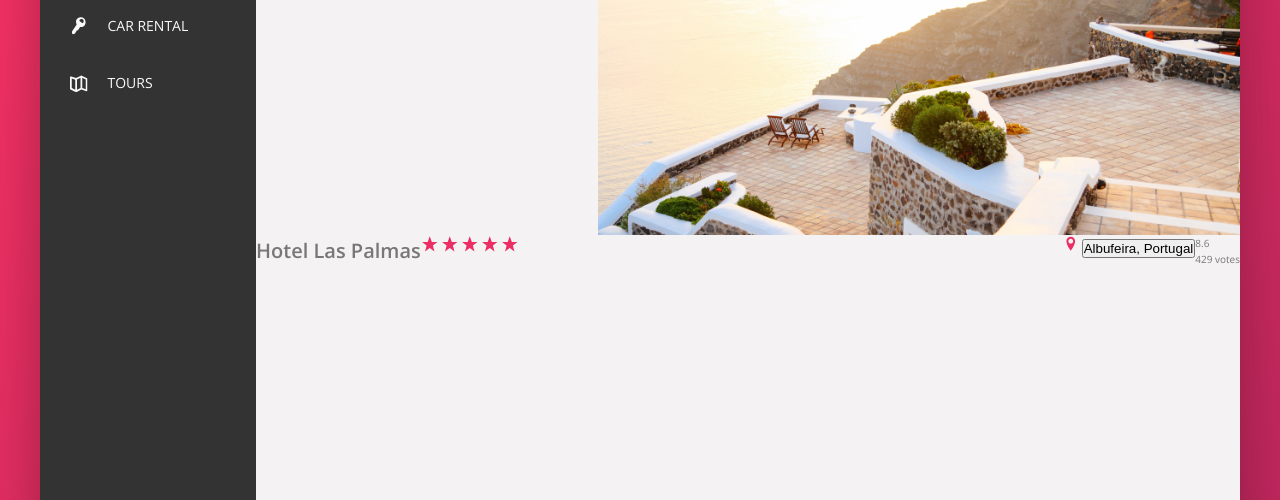
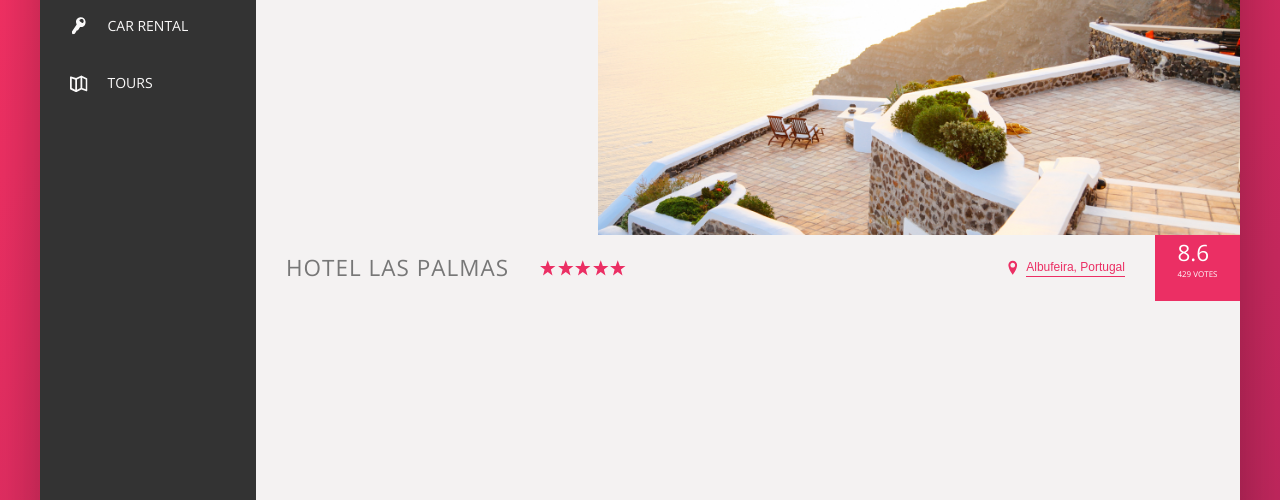
Before and after one commit to bikokwa/trillo, a website: page index.html in a window 1280 px wide. Shown: the part 300-800 px from the top of the page. Drawn offline with nearby package versions, Linux system fonts and the light colour scheme.

Commit message:
Building the Hotel Overview - Part 2

```diff
--- a/sass/_components.scss
+++ b/sass/_components.scss
@@ -200,13 +200,20 @@
 // HOTEL OVERVIEW
 .overview {
     display: flex;
+    align-items: center;
+    border-bottom: ipx solid var(--color-grey-light-2);
 
     &__heading {
-
+        font-size: 2.25rem;
+        font-weight: 300;
+        text-transform: uppercase;
+        letter-spacing: 1px;
+        padding: 1.5rem 3rem;
     }
 
     &__stars {
         margin-right: auto;
+        display: flex;
     }
 
     &__icon-star, &__icon-location {
@@ -216,18 +223,73 @@
     }
 
     &__location {
+        font-size: 1.2rem;
+        display: flex;
+        align-items: center;
+    }
 
+    &__icon-location {
+        margin-right: .5rem;
     }
 
     &__rating {
-
+        background-color: var(--color-primary);
+        margin-left: 3rem;
+        color: #fff;
+        padding: 0 2.25rem;
+        align-items: center;
+        justify-content: center;
+        align-self: stretch;
     }
 
     &__rating-average {
-
+        font-size: 2.25rem;
+        font-weight: 300;
+        margin-bottom: -3px;
     }
 
     &__rating-count {
-
+        font-size: .8rem;
+        text-transform: uppercase;
     }
 }
+
+////////////////////////////////////////////////////////////////
+// BUTTON INLINE
+.btn-inline {
+    border: none;
+    color: var(--color-primary);
+    font-size: inherit;
+    border-bottom: 1px solid currentColor;
+    padding-bottom: 2px;
+    display: inline-block;
+    background-color: transparent;
+    cursor: pointer;
+    transition: .2s;
+
+    &:hover {
+        color: var(--color-grey-dark-1);
+    }
+
+    &:focus {
+        outline: none;
+        animation: pulsate 1s infinite;
+    }
+}
+
+@keyframes pulsate {
+    0% {
+        transform: scale(1);
+        box-shadow: none;
+    }
+
+    50% {
+        transform: scale(1.05);
+        box-shadow: 0 1rem 4rem rgba(0,0,0,.25);
+    }
+
+    100% {
+        transform: scale(1);
+        box-shadow: none;
+    }
+}
--- a/sass/_layout.scss
+++ b/sass/_layout.scss
@@ -11,7 +11,7 @@
     font-size: 1.4rem;
     height: 7rem;
     background-color: #fff;
-    border-bottom: var(--color-grey-light-2);
+    border-bottom: ipx solid var(--color-grey-light-2);
     display: flex;
     justify-content: space-between;
     align-items: center;
```
Also changed, not shown: css/style.css.
